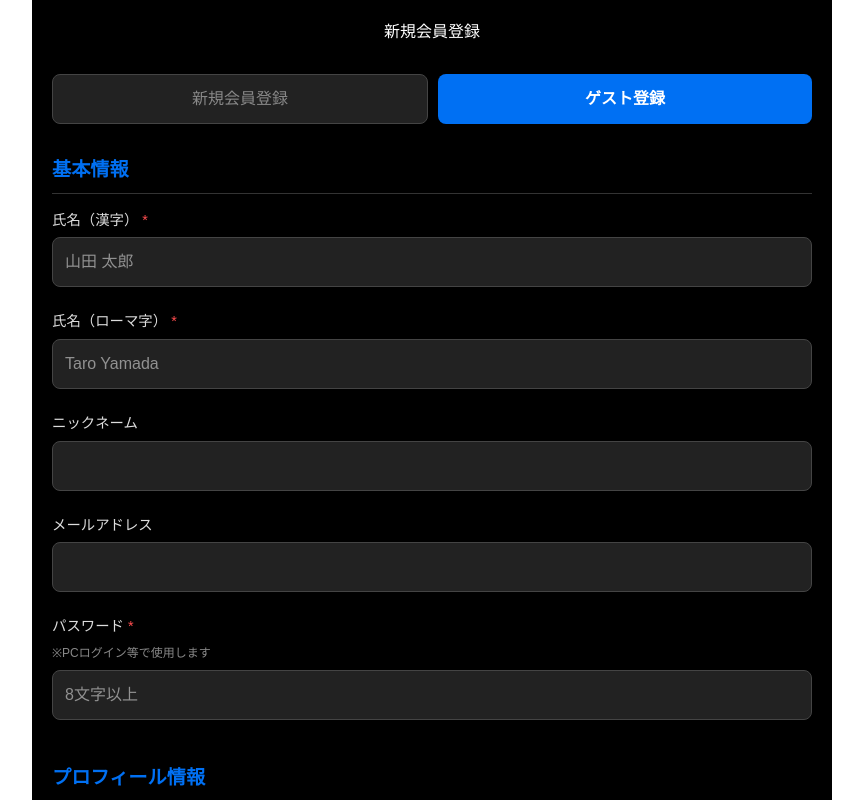
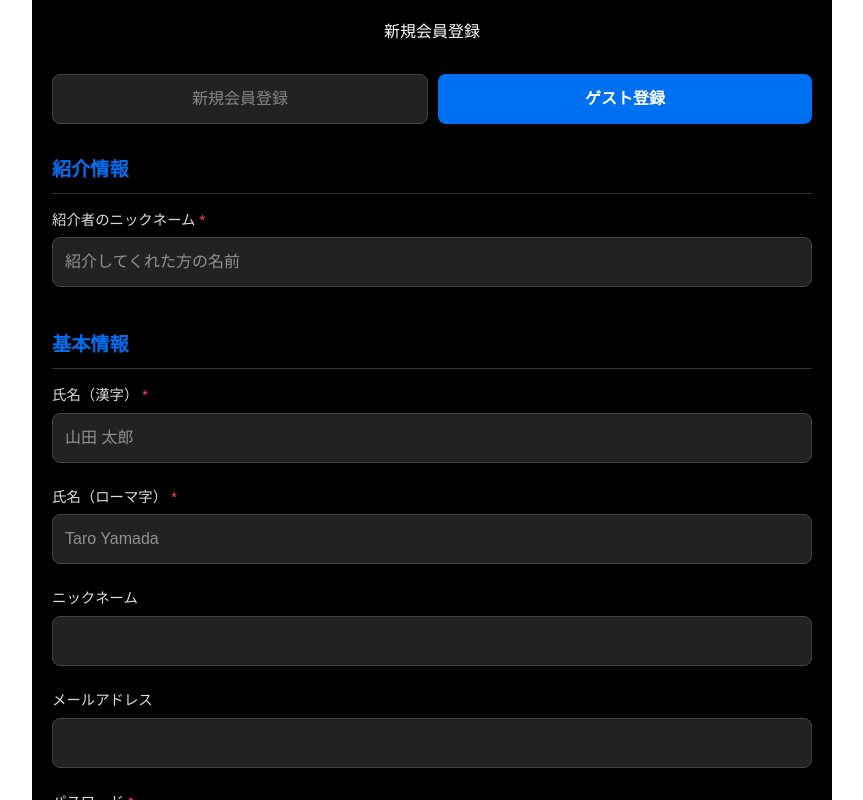
Before and after one commit to YokohamaAobaPickles/my-first-vercel, a Next.js app: page /members/new in a window 1280 px wide. Both pictures are taken after a click on the button "ゲスト登録". Shown: the top 800 px of the page, without its empty margins (208-1071 px from the left). Built offline with nearby package versions, Linux system fonts and the light colour scheme; no server answers.

Commit message:
line user login re-fix 1st step16

```diff
--- a/src/app/members/new/page.tsx
+++ b/src/app/members/new/page.tsx
@@ -1,19 +1,25 @@
 /**
  * Filename: members/new/page.tsx
- * Version : V1.2.7
+ * Version : V1.2.9
  * Update  : 2026-01-25
  * 内容：
- * V1.2.7
- * - ソースコードルールを再適用：JSXプロパティを1項目ずつ改行
- * - ラベルと入力欄を id/htmlFor で紐付け（テスト落ち解消）
- * V1.2.6
- * - ブラウザ環境時にニックネーム・メールを入力可能に変更
+ * V1.2.9
+ * - プレースホルダーの重複を解消（テストエラー回避）
+ * - 緊急電話番号の例を「(緊急用)」として区別
+ * - JSXプロパティの1行1項目ルールを徹底
  */
 
 'use client'
 
-import React, { useState, useEffect, Suspense } from 'react'
-import { useRouter, useSearchParams } from 'next/navigation'
+import React, {
+  useState,
+  useEffect,
+  Suspense
+} from 'react'
+import {
+  useRouter,
+  useSearchParams
+} from 'next/navigation'
 import { useAuthCheck } from '@/hooks/useAuthCheck'
 
 function MemberNewContent() {
@@ -40,7 +46,8 @@ function MemberNewContent() {
     profile_memo: '',
     emg_tel: '',
     emg_rel: '',
-    admin_memo: ''
+    admin_memo: '',
+    referrer_name: ''
   })
 
   useEffect(() => {
@@ -48,7 +55,10 @@ function MemberNewContent() {
     const emailParam = searchParams.get('email')
     if (emailParam) setEmail(emailParam)
     if (currentLineId && lineNickname && !formData.nickname) {
-      setFormData(prev => ({ ...prev, nickname: lineNickname }))
+      setFormData(prev => ({
+        ...prev,
+        nickname: lineNickname
+      }))
     }
   }, [isLoading, lineNickname, currentLineId, searchParams])
 
@@ -68,18 +78,45 @@ function MemberNewContent() {
 
       <div style={tabContainerStyle}>
         <button
+          type="button"
           onClick={() => setMode('member')}
           style={mode === 'member' ? activeTabStyle : inactiveTabStyle}
         >
           新規会員登録
         </button>
         <button
+          type="button"
           onClick={() => setMode('guest')}
           style={mode === 'guest' ? activeTabStyle : inactiveTabStyle}
         >
           ゲスト登録
         </button>
       </div>
+
+      {mode === 'guest' && (
+        <>
+          <div style={sectionTitleStyle}>
+            紹介情報
+          </div>
+          <label
+            htmlFor="referrer_name"
+            style={labelStyle}
+          >
+            紹介者のニックネーム
+            <span style={reqStyle}>*</span>
+          </label>
+          <input
+            id="referrer_name"
+            style={inputStyle}
+            placeholder="紹介してくれた方の名前"
+            value={formData.referrer_name}
+            onChange={(e) => setFormData({
+              ...formData,
+              referrer_name: e.target.value
+            })}
+          />
+        </>
+      )}
 
       <div style={sectionTitleStyle}>
         基本情報
@@ -228,7 +265,7 @@ function MemberNewContent() {
       <input
         id="tel"
         style={inputStyle}
-        placeholder="090-0000-0000"
+        placeholder="09000000000"
         value={formData.tel}
         onChange={(e) => setFormData({
           ...formData,
@@ -288,11 +325,12 @@ function MemberNewContent() {
             style={labelStyle}
           >
             緊急電話番号
+            <span style={reqStyle}>*</span>
           </label>
           <input
             id="emg_tel"
             style={inputStyle}
-            placeholder="090-0000-0000"
+            placeholder="090-0000-0000(緊急)"
             value={formData.emg_tel}
             onChange={(e) => setFormData({
               ...formData,
@@ -306,6 +344,7 @@ function MemberNewContent() {
             style={labelStyle}
           >
             続柄
+            <span style={reqStyle}>*</span>
           </label>
           <input
             id="emg_rel"
@@ -344,7 +383,7 @@ function MemberNewContent() {
       />
 
       <button style={submitButtonStyle}>
-        新規会員登録申請
+        {mode === 'member' ? '新規会員登録申請' : 'ゲスト登録申請'}
       </button>
     </div>
   )
@@ -360,7 +399,7 @@ export default function MemberNewPage() {
   )
 }
 
-// --- スタイル定義 ---
+// --- スタイル定義 (変更なし) ---
 const containerStyle: React.CSSProperties = {
   maxWidth: '800px',
   margin: '0 auto',
@@ -369,18 +408,15 @@ const containerStyle: React.CSSProperties = {
   color: '#fff',
   minHeight: '100vh'
 }
-
 const titleStyle: React.CSSProperties = {
   textAlign: 'center',
   marginBottom: '30px'
 }
-
 const tabContainerStyle: React.CSSProperties = {
   display: 'flex',
   gap: '10px',
   marginBottom: '20px'
 }
-
 const activeTabStyle: React.CSSProperties = {
   flex: 1,
   padding: '12px',
@@ -390,7 +426,6 @@ const activeTabStyle: React.CSSProperties = {
   borderRadius: '8px',
   fontWeight: 'bold'
 }
-
 const inactiveTabStyle: React.CSSProperties = {
   flex: 1,
   padding: '12px',
@@ -399,7 +434,6 @@ const inactiveTabStyle: React.CSSProperties = {
   border: '1px solid #444',
   borderRadius: '8px'
 }
-
 const sectionTitleStyle: React.CSSProperties = {
   fontSize: '1.2rem',
   borderBottom: '1px solid #333',
@@ -409,7 +443,6 @@ const sectionTitleStyle: React.CSSProperties = {
   color: '#0070f3',
   fontWeight: 'bold'
 }
-
 const labelStyle: React.CSSProperties = {
   display: 'block',
   fontSize: '0.9rem',
@@ -417,18 +450,15 @@ const labelStyle: React.CSSProperties = {
   marginTop: '12px',
   color: '#ddd'
 }
-
 const reqStyle: React.CSSProperties = {
   color: '#ff4d4f',
   marginLeft: '4px'
 }
-
 const noteStyle: React.CSSProperties = {
   fontSize: '0.75rem',
   color: '#888',
   marginBottom: '8px'
 }
-
 const inputStyle: React.CSSProperties = {
   width: '100%',
   padding: '12px',
@@ -439,14 +469,12 @@ const inputStyle: React.CSSProperties = {
   color: '#fff',
   boxSizing: 'border-box'
 }
-
 const readOnlyInputStyle: React.CSSProperties = {
   ...inputStyle,
   backgroundColor: '#111',
   color: '#888',
   border: '1px solid #222'
 }
-
 const submitButtonStyle: React.CSSProperties = {
   width: '100%',
   padding: '18px',
```
Also changed, not shown: 1 other file (tests, documents, lock files or other folders).
